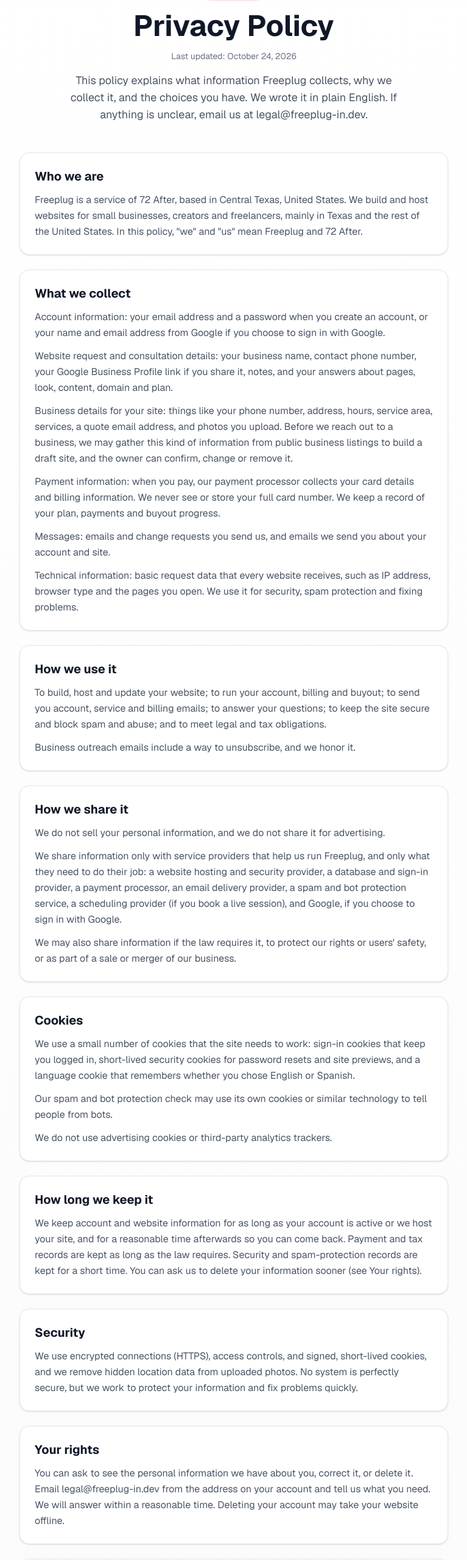
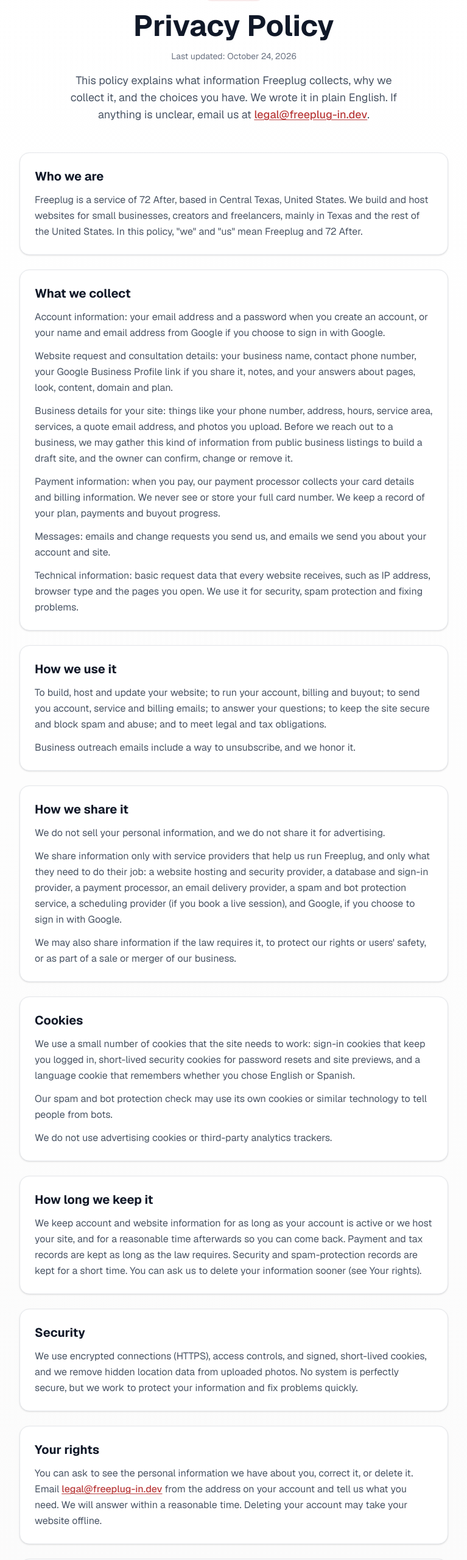
Before and after one commit to ezequielcasillas1/Freeplug-in.dev, a Next.js app in the folder freeplug-landing/: page /en/privacy in a window 1280 px wide. Shown: the part 126-2684 px from the top of the page at 61% size, without its empty margins (256-1023 px from the left). Built offline with nearby package versions, Linux system fonts and the light colour scheme; what @next/env would draw is missing.

Commit message:
Privacy: legal@ email as mailto links via t.rich (EN+ES); tests assert 3 per locale

```diff
--- a/freeplug-landing/src/app/[locale]/privacy/page.tsx
+++ b/freeplug-landing/src/app/[locale]/privacy/page.tsx
@@ -9,6 +9,16 @@ import { TranslationNotice } from '@/components/i18n/TranslationNotice'
 
 type Props = { params: Promise<{ locale: string }> }
 type Section = { h: string } & Record<string, string>
+
+/** Same inline body-link style as the FAQ page's in-text link. */
+const LINK_CLASS = 'font-medium text-[#ba3d3d] underline underline-offset-2 hover:text-[#9a3232]'
+const richTags = {
+  email: (chunks: React.ReactNode) => (
+    <a href="mailto:legal@freeplug-in.dev" className={LINK_CLASS}>
+      {chunks}
+    </a>
+  ),
+}
 
 export async function generateMetadata({ params }: Props): Promise<Metadata> {
   const locale = toAppLocale((await params).locale)
@@ -29,7 +39,7 @@ export default async function PrivacyPage({ params }: Props) {
   setRequestLocale(locale)
   const t = await getTranslations({ locale, namespace: 'public.privacy' })
   // Each section is { h, p1, p2, ... } (plain strings, so the catalog stays a string tree).
-  const sections = Object.values(t.raw('sections') as Record<string, Section>)
+  const sections = Object.entries(t.raw('sections') as Record<string, Section>)
   return (
     <>
       <Navigation />
@@ -46,15 +56,15 @@ export default async function PrivacyPage({ params }: Props) {
               </div>
               <h1 className="text-3xl sm:text-4xl lg:text-5xl font-bold text-gray-900 mb-4">{t('title')}</h1>
               <p className="text-sm text-gray-500 mb-4">{t('updated')}</p>
-              <p className="text-lg text-gray-600 max-w-xl mx-auto">{t('intro')}</p>
+              <p className="text-lg text-gray-600 max-w-xl mx-auto">{t.rich('intro', richTags)}</p>
             </div>
             <div className="space-y-6">
-              {sections.map((s) => (
+              {sections.map(([id, s]) => (
                 <section key={s.h} className="p-6 rounded-2xl bg-white border border-gray-200 shadow-sm">
                   <h2 className="text-xl font-bold text-gray-900 mb-3">{s.h}</h2>
                   <div className="space-y-3 text-gray-600 leading-relaxed">
-                    {Object.entries(s).filter(([k]) => k !== 'h').map(([k, para]) => (
-                      <p key={k}>{para}</p>
+                    {Object.keys(s).filter((k) => k !== 'h').map((k) => (
+                      <p key={k}>{t.rich(`sections.${id}.${k}`, richTags)}</p>
                     ))}
                   </div>
                 </section>
```
Also changed, not shown: freeplug-landing/messages/en.json, freeplug-landing/messages/es.json, 1 other file (tests, documents, lock files or other folders).
